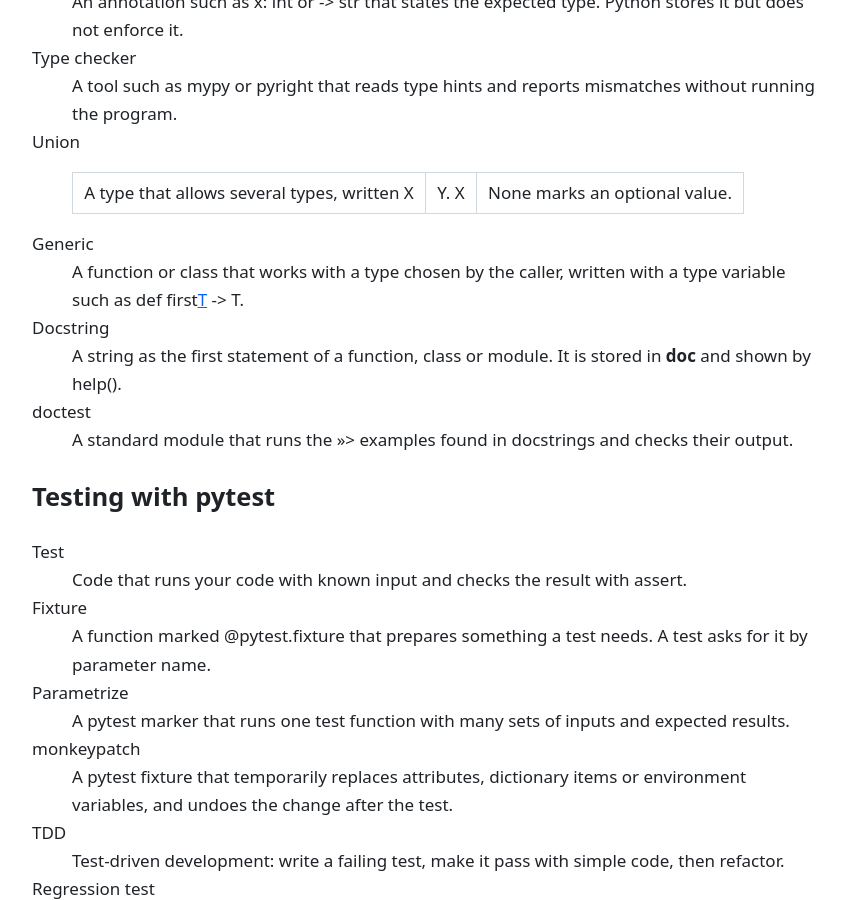
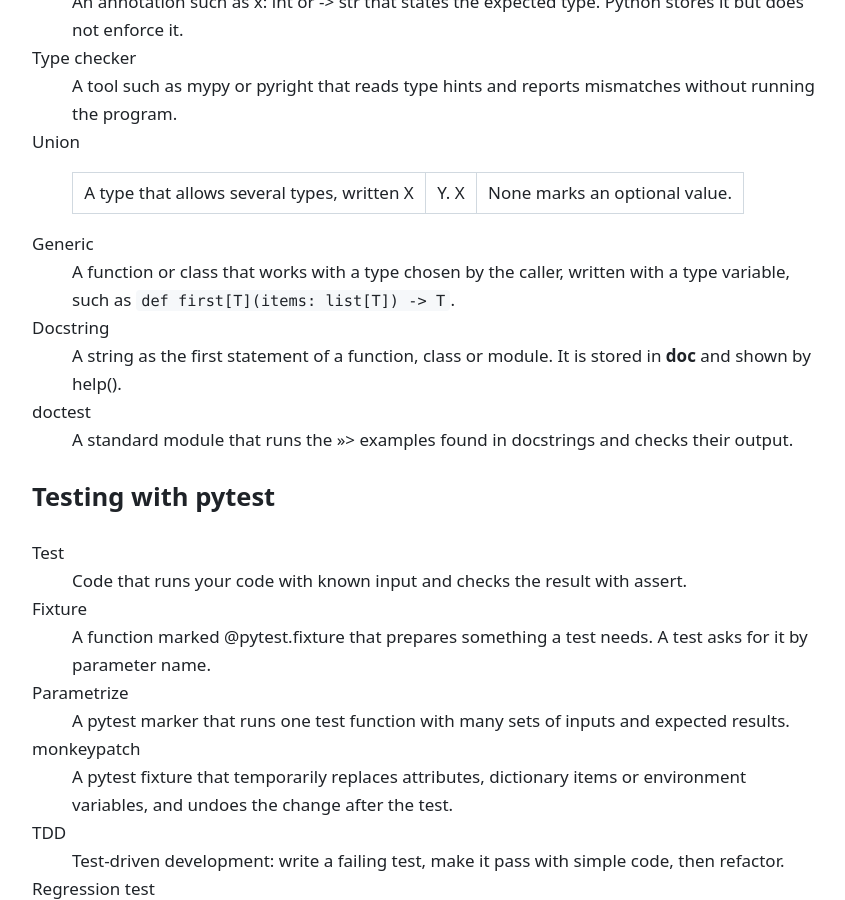
Before and after one commit to luodonghua/PythonProgrammingLanguage, a Jekyll site: the page built from glossary.md, in a window 1280 px wide and 900 px high, scrolled down 7317 px. Shown: the whole window, without its empty margins (212-1057 px from the left). Built offline with Jekyll 4.4.1, drawn with Linux system fonts in a browser that asks for light colours.

Commit message:
Fix glossary entry rendered as a broken link

```diff
--- a/_data/glossary/15-type-hints-and-docs.yml
+++ b/_data/glossary/15-type-hints-and-docs.yml
@@ -1,6 +1,6 @@
 - {term: Type hint, meaning: "An annotation such as x: int or -> str that states the expected type. Python stores it but does not enforce it."}
 - {term: Type checker, meaning: "A tool such as mypy or pyright that reads type hints and reports mismatches without running the program."}
 - {term: Union, meaning: "A type that allows several types, written X | Y. X | None marks an optional value."}
-- {term: Generic, meaning: "A function or class that works with a type chosen by the caller, written with a type variable such as def first[T](items: list[T]) -> T."}
+- {term: Generic, meaning: "A function or class that works with a type chosen by the caller, written with a type variable, such as `def first[T](items: list[T]) -> T`."}
 - {term: Docstring, meaning: "A string as the first statement of a function, class or module. It is stored in __doc__ and shown by help()."}
 - {term: doctest, meaning: "A standard module that runs the >>> examples found in docstrings and checks their output."}
```
